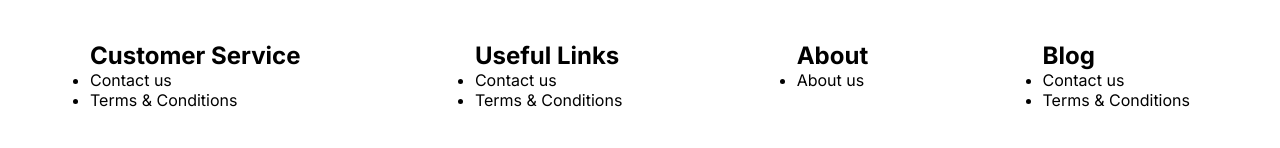
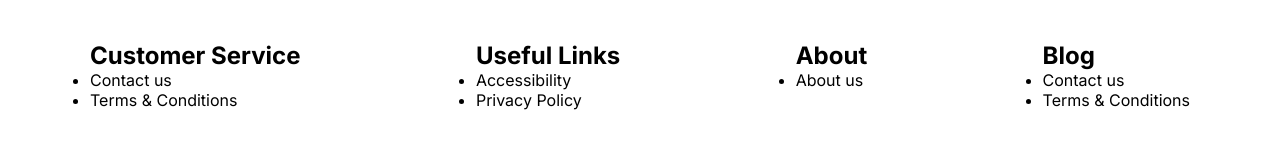
Before and after one commit to yelnikov-andrii/fighters-next-js, a Next.js app: page /about in a window 1280 px wide. Shown: the part 526-674 px from the top of the page. Built offline with nearby package versions, Linux system fonts and the light colour scheme; no server answers.

Commit message:
added terms of service

```diff
--- a/src/data/footer.ts
+++ b/src/data/footer.ts
@@ -11,7 +11,7 @@ export const info = [
       {
         name_en: 'Terms & Conditions',
         name_ukr: 'Правила та умови',
-        url: 'terms'
+        url: 'terms-of-service'
       }
     ]
   },
@@ -20,14 +20,14 @@ export const info = [
     name_ukr: 'Корисні посилання',
     items: [
       {
-        name_en: 'Contact us',
-        name_ukr: 'Контакти',
-        url: 'contacts'
+        name_en: 'Accessibility',
+        name_ukr: 'Доступність',
+        url: 'accessebility'
       },
       {
-        name_en: 'Terms & Conditions',
-        name_ukr: 'Правила та умови',
-        url: 'terms'
+        name_en: 'Privacy Policy',
+        name_ukr: 'Політика конфіденційності',
+        url: 'privacy'
       }
     ]
   },
```
Also changed, not shown: src/app/terms-of-service/page.tsx (added, +11 -0 lines), src/components/terms-of-service/Terms.tsx (added, +22 -0 lines), src/components/terms-of-service/terms.module.scss (added, +14 -0 lines).
